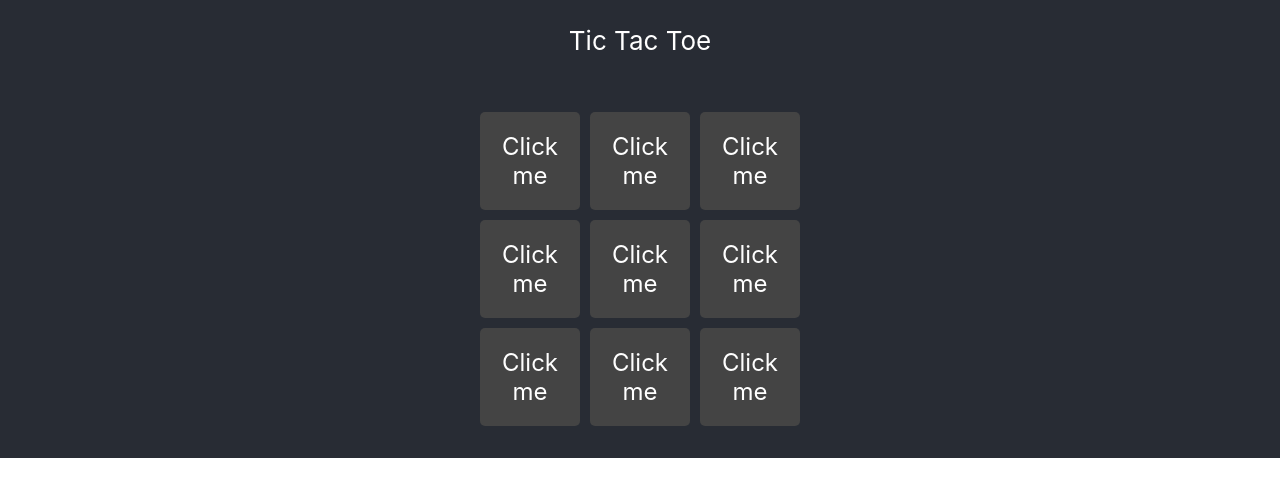
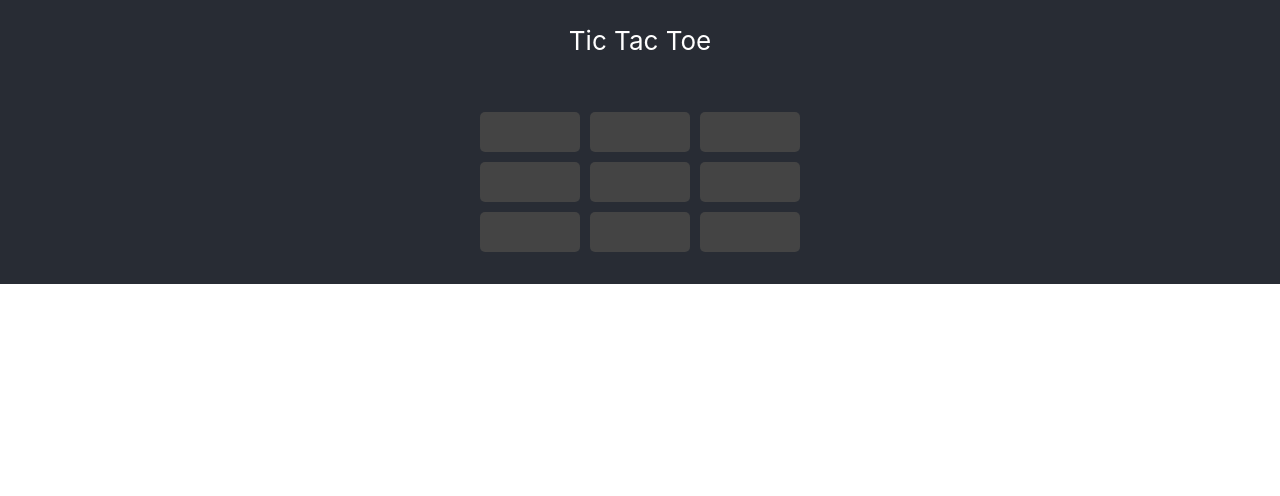
Before and after one commit to 0oooo/pairing, a React (Create React App) app in the folder my-first-game/: page / in a window 1280 px wide. Shown: the top 496 px of the page. Built offline with nearby package versions, Linux system fonts and the light colour scheme.

Commit message:
Click tile change state of game

```diff
--- a/my-first-game/src/components/Board.js
+++ b/my-first-game/src/components/Board.js
@@ -1,24 +1,29 @@
 import React, {
-    // useState
+    useState
 } from 'react';
 import './Board.css';
 import Tile from './Tile.js';
 
 const Board = (props) => {
 
-
-    const tiles = [
+    const [tiles, setTiles] = useState([
         [null, null, null],
         [null, null, null],
         [null, null, null],
-    ];
+    ]);
+
+    const handler = (coordinates) => {
+        const newTiles = [...tiles];
+        newTiles[coordinates.y][coordinates.x] = 'X';
+        setTiles(newTiles);
+    }
 
     return (
         <div className="Container">
             <div className="Board">
                 {tiles.map(
-                    row => row.map(
-                        tile => (<Tile />)
+                    (row, y) => row.map(
+                        (tile, x) => (<Tile handler={handler} coordinates={{x, y}} mark={tile}/>)
                     )
                 )}
             </div>
--- a/my-first-game/src/components/Tile.js
+++ b/my-first-game/src/components/Tile.js
@@ -1,16 +1,15 @@
-import React, { useState } from 'react';
+import React from 'react';
 import './Tile.css';
 
 const Tile = (props) => {
-    const [currentMark, setCurrentMark] = useState('Click me');
 
-    const onClickHandler = (event) => {
-        setCurrentMark(props.mark);
+    const clickHandler = () => {
+        props.handler(props.coordinates);
     }
 
     return (
-        <div onClick = { onClickHandler } className="Tile" >
-            {currentMark}
+        <div onClick = {clickHandler} className="Tile" >
+            {props.mark}
         </div>
     );
 }
```
